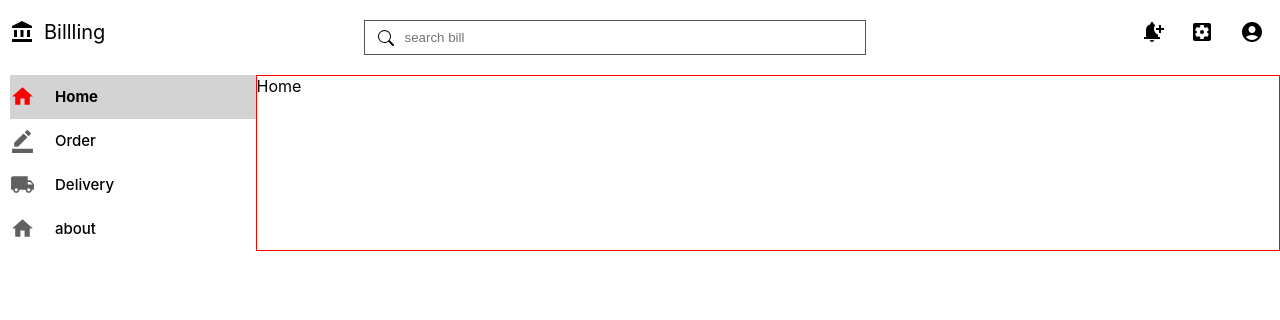
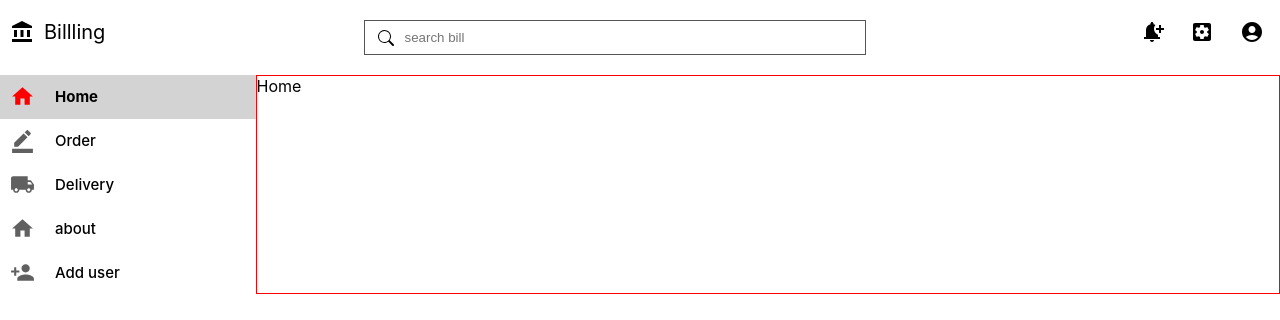
Before and after one commit to srinisanth93/Billing_Software, a React (Create React App) app in the folder client_side/: page / in a window 1280 px wide. Shown: the top 320 px of the page. Built offline with nearby package versions, Linux system fonts and the light colour scheme.

Commit message:
sridevi changed client_side

```diff
--- a/client_side/src/SideNavBar/SideBarRow.css
+++ b/client_side/src/SideNavBar/SideBarRow.css
@@ -1,13 +1,14 @@
 .sidebarrow{
     display: flex;
     align-items: center;
-    margin-left:10px ;
+    padding-left:10px ;
 }
 .sidebarrow_icon{
 
     color: #606060;
     font-size: 25px !important;
 }
+
 .sidebarrow_title{
  flex: 1;
  margin-left: 20px;
--- a/client_side/src/SideNavBar/SideNavBar.js
+++ b/client_side/src/SideNavBar/SideNavBar.js
@@ -1,6 +1,7 @@
 import React from 'react'
 import SideBarRow from './SideBarRow'
 import './SideNavBar.css'
+import PersonAddIcon from '@mui/icons-material/PersonAdd';
 import LocalShippingIcon from '@mui/icons-material/LocalShipping';
 import BorderColorIcon from '@mui/icons-material/BorderColor';
 import HomeIcon from '@mui/icons-material/Home';
@@ -11,7 +12,7 @@ function SideNavBar() {
         <SideBarRow title="Order" Icon={BorderColorIcon}/>
         <SideBarRow title="Delivery" Icon={LocalShippingIcon}/>
         <SideBarRow title="about" Icon={HomeIcon}/>
-        {/* <hr></hr> */}
+        <SideBarRow title="Add user" Icon={PersonAddIcon}/>
    </div>
   )
 }
```
